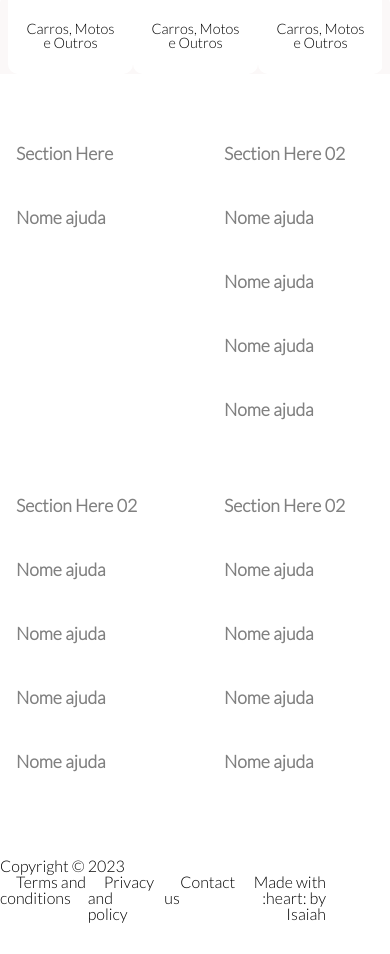
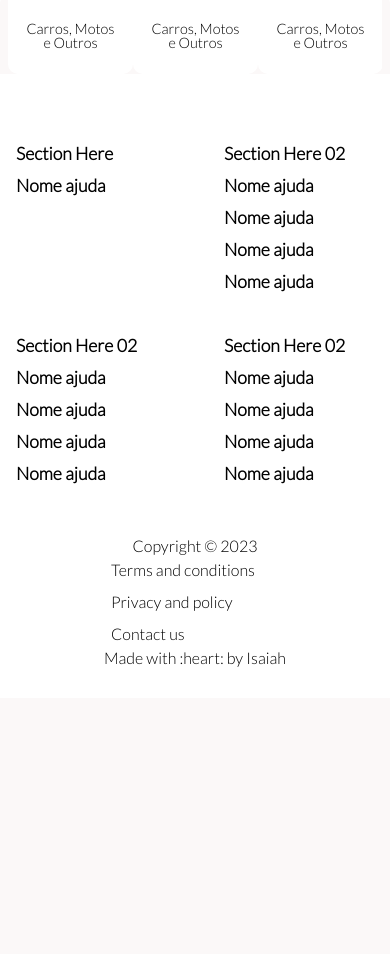
Before and after one commit to pereiraisaiah21/vega-sale, a React (Vite) app: page / in a window 390 px wide. Shown: the part 5026-5980 px from the top of the page. After the commit the page ends 5724 px from the top, so only its background shows below. Built offline with nearby package versions, Linux system fonts and the light colour scheme; a web font is replaced by a local one.

Commit message:
vega:style: footer links break in mobile

```diff
--- a/src/styles/Sheets/Footer.scss
+++ b/src/styles/Sheets/Footer.scss
@@ -18,7 +18,6 @@
     &__name {
       font-weight: 600;
       font-size: 1.1rem;
-      margin-bottom: 2rem;
     }
     &__item {
     }
@@ -27,9 +26,7 @@
       text-decoration: none;
       color: #000;
       line-height: 2rem;
-      &--name {
-        color: gray;
-      }
+      &--name {}
     }
 
     @media (max-width: 768px) {
@@ -53,17 +50,30 @@
   &__text {
     @media (max-width: 768px) {
       width: 100%;
+      text-align: center;
     }
   }
   &__list {
     display: flex;
+    flex-wrap: wrap;
     flex-grow: 1;
+
+    @media (max-width: 768px) {
+      justify-content: center;
+    }
   }
   &__item {
+    min-width: 200px;
+    padding: .5rem 0;
     &--powered {
       flex-grow: 1;
       text-align: end;
       padding-right: 64px;
+
+      @media (max-width: 768px) {
+        text-align: center;
+        padding: 0;
+      }
     }
   }
   &__link {
```
